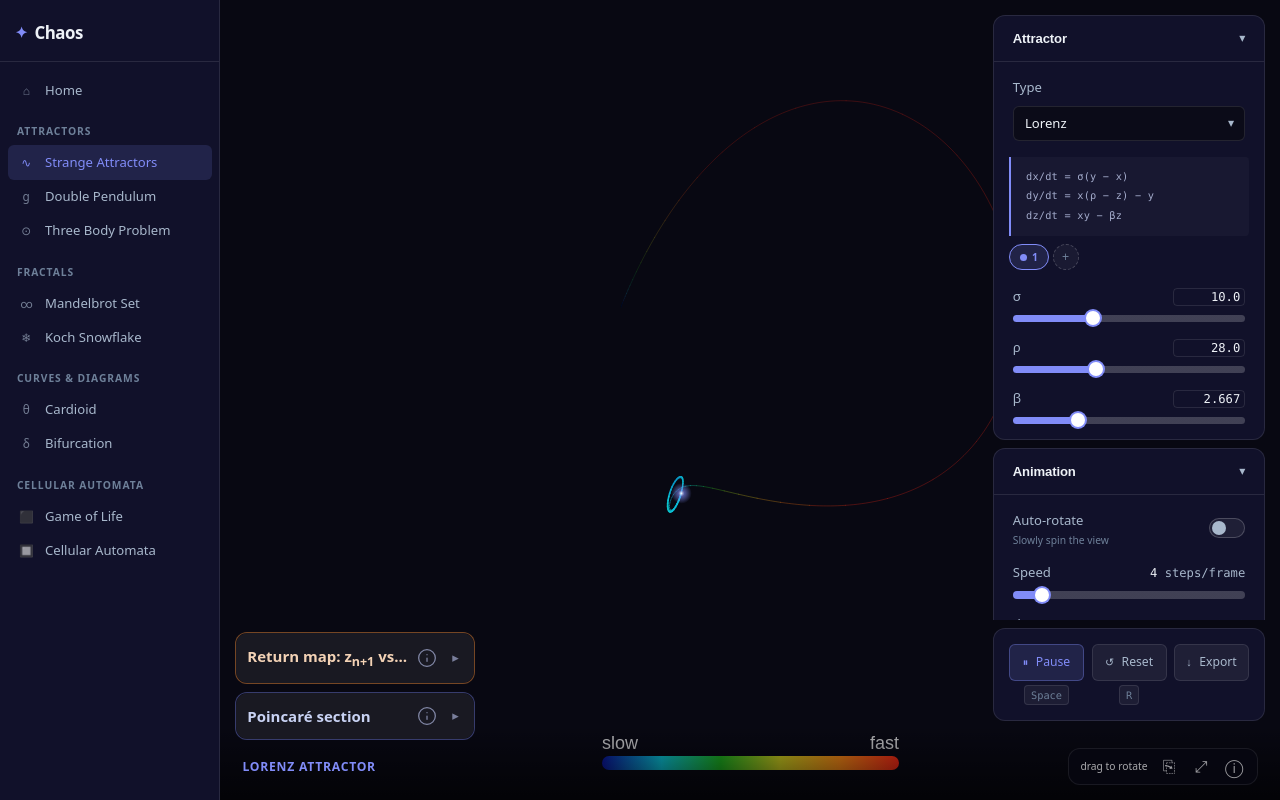
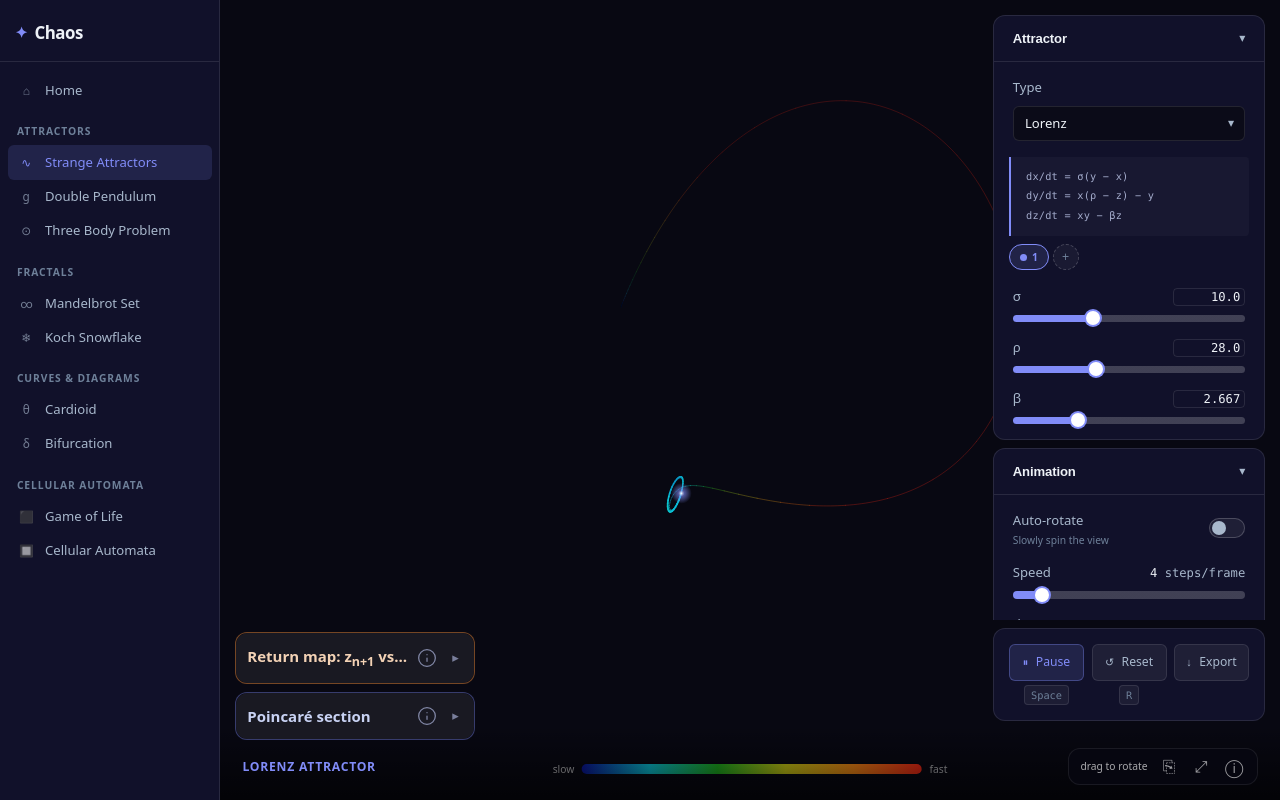
Before and after one commit to atleaarrestad/Chaos, a React (Vite) app: page /lorenz in a window 1280 px wide. Built offline with nearby package versions, Linux system fonts and the light colour scheme.

Commit message:
small cleanup

```diff
--- a/src/pages/Lorenz/Lorenz.module.css
+++ b/src/pages/Lorenz/Lorenz.module.css
@@ -303,7 +303,43 @@
   color: var(--col-lorenz);
 }
 
-/* ─── HUD overlay ────────────────────────────────────────────────────────── */
+/* ─── Velocity color legend ──────────────────────────────────────────────── */
+
+.velocityLegend {
+  position: absolute;
+  bottom: var(--space-6);
+  left: 50%;
+  transform: translateX(-50%);
+  display: flex;
+  align-items: center;
+  gap: var(--space-2);
+  pointer-events: none;
+  user-select: none;
+}
+
+.velocityBar {
+  width: clamp(160px, 28vw, 340px);
+  height: 10px;
+  border-radius: 999px;
+  background: linear-gradient(
+    to right,
+    rgb(10,  20,  160),
+    rgb(10,  200, 220),
+    rgb(30,  180, 30),
+    rgb(210, 210, 20),
+    rgb(255, 140, 20),
+    rgb(255, 40,  20)
+  );
+  opacity: 0.88;
+}
+
+.velocityLabel {
+  font-size: var(--text-xs);
+  color: rgba(255, 255, 255, 0.65);
+  font-family: var(--font-sans);
+  white-space: nowrap;
+}
+
 
 .hud {
   position: absolute;
--- a/src/pages/Lorenz/Lorenz.tsx
+++ b/src/pages/Lorenz/Lorenz.tsx
@@ -388,7 +388,7 @@ export default function Lorenz() {
   const [selectedInstanceId, setSelectedInstanceId] = useState('i0');
   const [dt, setDt] = useState(initialDef.dt);
   const [speed, setSpeed] = useState(4);
-  const [trailLength, setTrailLength] = useState(10_000);
+  const [trailLength, setTrailLength] = useState(7_000);
   const [colorScheme, setColorScheme] = useState<ColorScheme>('velocity');
   const [running, setRunning] = useState(true);
   const [showInfo, setShowInfo] = useState(false);
@@ -962,38 +962,6 @@ export default function Lorenz() {
       ctx.restore();
     }
 
-    if (colorScheme === 'velocity') {
-      const barW = Math.round(W * 0.28);
-      const barH = Math.round(H * 0.018);
-      const barX = Math.round((W - barW) / 2);
-      const barY = H - Math.round(H * 0.055);
-      const fs = Math.max(10, Math.round(H * 0.022));
-
-      const grad = ctx.createLinearGradient(barX, 0, barX + barW, 0);
-      for (let i = 0; i <= 20; i++) {
-        const t = i / 20;
-        const [r, g, b] = COLORS.velocity(t);
-        grad.addColorStop(t, `rgb(${r},${g},${b})`);
-      }
-
-      ctx.save();
-      ctx.globalAlpha = 0.85;
-      ctx.fillStyle = grad;
-      ctx.beginPath();
-      ctx.roundRect(barX, barY, barW, barH, barH / 2);
-      ctx.fill();
-
-      ctx.globalAlpha = 1;
-      ctx.fillStyle = 'rgba(255,255,255,0.7)';
-      ctx.font = `${fs}px sans-serif`;
-      ctx.textBaseline = 'bottom';
-      ctx.textAlign = 'left';
-      ctx.fillText('slow', barX, barY - 3);
-      ctx.textAlign = 'right';
-      ctx.fillText('fast', barX + barW, barY - 3);
-      ctx.restore();
-    }
-
     const gpu = gpuRef.current;
     if (gpu && running && (showPoincare || showReturnMap)) {
       const selInst = instances.find(a => a.id === selectedInstanceId) ?? instances[0];
@@ -1173,6 +1141,14 @@ export default function Lorenz() {
   return (
     <div ref={containerRef} className={styles.container}>
       <canvas ref={canvasRef} className={styles.canvas} />
+
+      {colorScheme === 'velocity' && (
+        <div className={styles.velocityLegend} aria-hidden>
+          <span className={styles.velocityLabel}>slow</span>
+          <div className={styles.velocityBar} />
+          <span className={styles.velocityLabel}>fast</span>
+        </div>
+      )}
 
       <div ref={sidebarRef} className={styles.sidebar}>
         <div className={styles.sidebarPanels}>
```
